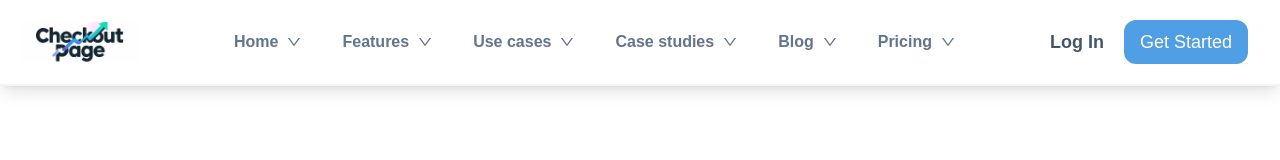
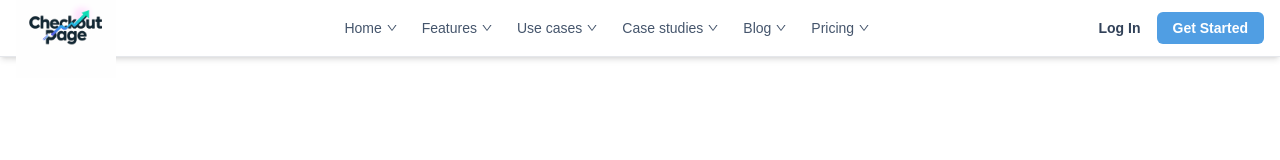
Before and after one commit to kashish00208/checkoutUI, a Next.js app: page / in a window 1280 px wide. Shown: the top 160 px of the page. Built offline with nearby package versions, Linux system fonts and the light colour scheme.

Commit message:
Navbar fixes

```diff
--- a/src/Components/Header.tsx
+++ b/src/Components/Header.tsx
@@ -1,10 +1,12 @@
 import React from "react";
 import Image from "next/image";
 import { AiOutlineDown } from "react-icons/ai";
+
 type item = {
   title: string;
   link: string;
 };
+
 const navItems: item[] = [
   { title: "Home", link: "/" },
   { title: "Features", link: "/Features" },
@@ -13,36 +15,45 @@ const navItems: item[] = [
   { title: "Blog", link: "/Blog" },
   { title: "Pricing", link: "/Pricing" },
 ];
+
 const Header = () => {
   return (
-    <div className="p-5 w-screen bg-white shadow-lg text-black border-b-2 border-gray-400/10 flex justify-between items-center fixed z-50 ">
-      <div className="h-10 w-[120px] bg-white flex items-center justify-center overflow-hidden">
+    <header className="fixed top-0 left-0 w-full bg-white shadow-md border-b border-gray-200 z-50">
+      <div className="mx-auto max-w-7xl px-4 py-3 flex justify-between items-center">
+        {/* Logo */}
+        <div className="h-8 w-[100px] flex items-center justify-center">
           <Image
             src="/logo.png"
             alt="logo"
-          width={120}
-          height={40}
+            width={100}
+            height={32}
             className="object-contain"
           />
         </div>
 
-      <div className="flex justify-between gap-10 items-center text-slate-500 text-base font-bold">
-        {navItems.map((id, key) => (
+        {/* Navigation */}
+        <nav className="hidden md:flex gap-6 items-center text-slate-600 text-sm font-medium">
+          {navItems.map((item, key) => (
             <a
               key={key}
-            className="flex items-center justify-center gap-2"
-            href={id.link}
+              href={item.link}
+              className="flex items-center gap-1 hover:text-black transition"
             >
-            {id.title}
-            <AiOutlineDown />
+              {item.title}
+              <AiOutlineDown size={12} />
             </a>
           ))}
-      </div>
-      <div className="flex gap-5 text-lg justify-center items-center">
-        <div className="text-slate-600 font-extrabold">Log In</div>
-        <div className="bg-[#509ee3] p-2 rounded-xl px-4 text-white mr-3">Get Started</div>
+        </nav>
+
+        {/* Auth buttons */}
+        <div className="flex gap-4 items-center text-sm">
+          <button className="text-slate-700 font-semibold hover:underline">Log In</button>
+          <button className="bg-[#509ee3] text-white px-4 py-1.5 rounded-md font-semibold hover:bg-blue-600 transition">
+            Get Started
+          </button>
         </div>
       </div>
+    </header>
   );
 };
 
```
Lines whose indentation alone changed are shown as unchanged.
